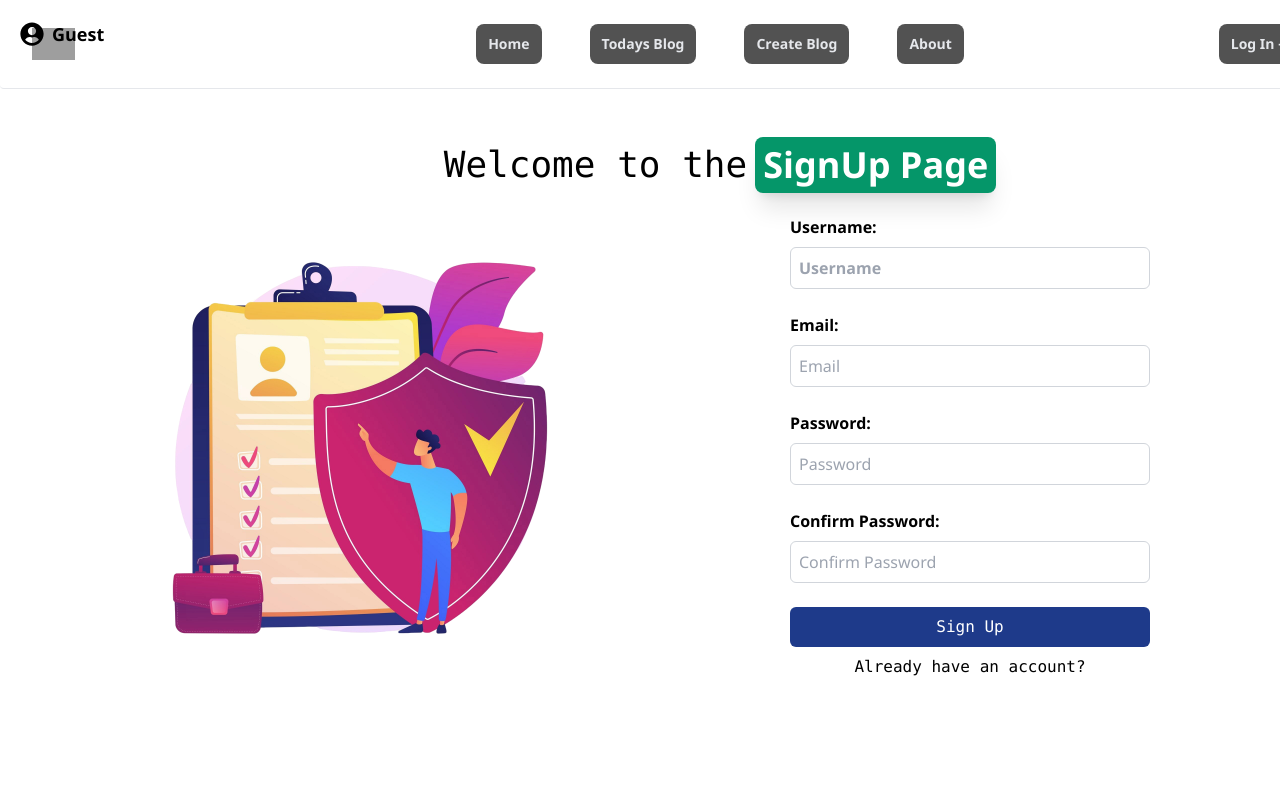
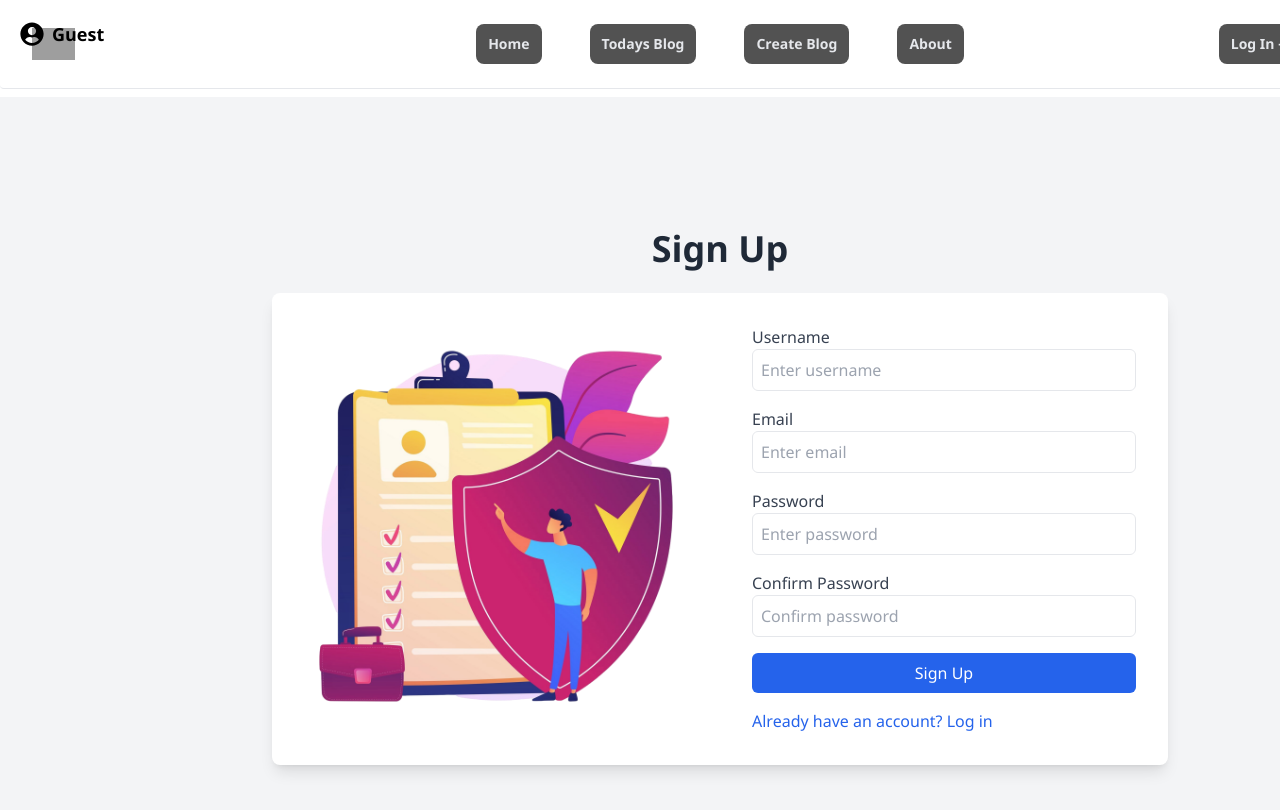
Before and after one commit to Nasifuad/The-Debuggers-Journal, a React (Vite) app in the folder client/: page /signup in a window 1280 px wide. Shown: the top 810 px of the page. Built offline with nearby package versions, Linux system fonts and the light colour scheme; grey boxes are pictures that could not be loaded.

Commit message:
Update Signup.jsx

```diff
--- a/client/src/sections/Signup.jsx
+++ b/client/src/sections/Signup.jsx
@@ -5,62 +5,47 @@ import { MyContext } from "../useContext/UseContext";
 
 const Signup = () => {
   const navigate = useNavigate();
-  const [isNameError, setIsNameError] = useState(false);
-  const [isPasswordError, setIsPasswordError] = useState(false);
-  const [isConfirmPasswordError, setIsConfirmPasswordError] = useState(false);
-  const [username, setName] = useState("");
+  const [username, setUsername] = useState("");
   const [email, setEmail] = useState("");
   const [password, setPassword] = useState("");
   const [passwordConfirm, setPasswordConfirm] = useState("");
-  const [userExits, setUserExits] = useState(false);
+  const [errors, setErrors] = useState({});
+  const [userExists, setUserExists] = useState(false);
   const [success, setSuccess] = useState(false);
-  const { currentUser, setCurrentUser, setIsLoggedIn } = useContext(MyContext);
+  const { setCurrentUser, setIsLoggedIn } = useContext(MyContext);
+
+  const validateForm = () => {
+    let newErrors = {};
+    if (username.length < 6) newErrors.username = "Username must be at least 6 characters.";
+    if (password.length < 6) newErrors.password = "Password must be at least 6 characters.";
+    if (password !== passwordConfirm) newErrors.passwordConfirm = "Passwords do not match.";
+    setErrors(newErrors);
+    return Object.keys(newErrors).length === 0;
+  };
 
   const handleSubmit = async (e) => {
     e.preventDefault();
-
-    const isNameValid = username.length >= 6;
-    const isPasswordValid = password.length >= 6;
-    const isPasswordsMatch = password === passwordConfirm;
-
-    setIsNameError(!isNameValid);
-    setIsPasswordError(!isPasswordValid);
-    setIsConfirmPasswordError(!isPasswordsMatch);
-
-    // If validation fails, stop execution
-    if (!isNameValid || !isPasswordValid || !isPasswordsMatch) {
-      return;
-    }
+    if (!validateForm()) return;
 
     const newUserData = { username, email, password };
-
     try {
       const res = await fetch(
         "https://the-debuggers-journal-backend.onrender.com/api/signup",
         {
           method: "POST",
-          headers: {
-            "Content-Type": "application/json",
-          },
+          headers: { "Content-Type": "application/json" },
           body: JSON.stringify(newUserData),
         }
       );
-
       const result = await res.json();
-      console.log(result);
 
       if (result.message === "User created successfully") {
         setSuccess(true);
-        console.log(currentUser);
         setCurrentUser(result.data.username);
-        console.log(result.data.username);
-        console.log(currentUser);
         setIsLoggedIn(true);
-        setTimeout(() => {
-          navigate("/");
-        }, 2000);
+        setTimeout(() => navigate("/"), 2000);
       } else {
-        setUserExits(true);
+        setUserExists(true);
       }
     } catch (error) {
       console.error("Error:", error);
@@ -68,125 +53,39 @@ const Signup = () => {
   };
 
   return (
-    <>
-      <h1 className="text-4xl font-mono flex justify-center items-center mt-10">
-        Welcome to the{" "}
-        <span className="ml-2 text-white font-bold bg-emerald-600 p-2 rounded-lg shadow-xl">
-          SignUp Page
-        </span>
-      </h1>
-      <div className="w-full flex justify-center items-center">
-        <div>
-          <img src={images.signup} alt="Sign up" className="w-[500px]" />
-        </div>
-
-        <div className="w-1/2 h-[500px] flex justify-center items-center flex-col">
-          <form className="flex flex-col w-1/2" onSubmit={handleSubmit}>
-            <label htmlFor="name" className="font-semibold pb-2">
-              Username:
-            </label>
-            <input
-              type="text"
-              id="name"
-              name="name"
-              placeholder="Username"
-              autoComplete="off"
-              required
-              value={username}
-              onChange={(e) => setName(e.target.value)}
-              className="p-2 border border-gray-300 rounded-md outline-none text-gray-500 capitalize font-semibold"
-            />
-            {isNameError && (
-              <p className="text-red-500 font-bold text-sm">
-                Username must be at least 6 characters
-              </p>
-            )}
-            <br />
-
-            <label htmlFor="email" className="font-semibold pb-2">
-              Email:
-            </label>
-            <input
-              type="email"
-              id="email"
-              name="email"
-              autoComplete="off"
-              placeholder="Email"
-              required
-              value={email}
-              onChange={(e) => setEmail(e.target.value)}
-              className="p-2 border border-gray-300 rounded-md outline-none text-gray-500"
-            />
-            <br />
-
-            <label htmlFor="password" className="font-semibold pb-2">
-              Password:
-            </label>
-            <input
-              type="password"
-              id="password"
-              name="password"
-              required
-              value={password}
-              onChange={(e) => setPassword(e.target.value)}
-              placeholder="Password"
-              className="p-2 border border-gray-300 rounded-md outline-none"
-            />
-            {isPasswordError && (
-              <p className="text-red-500 font-bold text-sm">
-                Password must be at least 6 characters
-              </p>
-            )}
-            <br />
-
-            <label htmlFor="passwordConfirm" className="font-semibold pb-2">
-              Confirm Password:
-            </label>
-            <input
-              type="password"
-              id="passwordConfirm"
-              name="passwordConfirm"
-              required
-              value={passwordConfirm}
-              onChange={(e) => setPasswordConfirm(e.target.value)}
-              placeholder="Confirm Password"
-              className="p-2 border border-gray-300 rounded-md outline-none"
-            />
-            {isConfirmPasswordError && (
-              <p className="text-red-500 font-bold text-sm">
-                Passwords do not match
-              </p>
-            )}
-            <br />
-
-            <button
-              type="submit"
-              className="bg-blue-900 px-4 py-2 text-white rounded-md hover:bg-blue-800 font-mono"
-            >
-              Sign Up
-            </button>
+    <div className="flex flex-col items-center justify-center min-h-screen bg-gray-100 p-6">
+      <h1 className="text-4xl font-semibold text-gray-800 mb-6">Sign Up</h1>
+      <div className="bg-white shadow-lg rounded-lg flex overflow-hidden w-full max-w-4xl">
+        <img src={images.signup} alt="Sign up" className="w-1/2 hidden md:block object-cover" />
+        <div className="w-full md:w-1/2 p-8">
+          <form className="space-y-4" onSubmit={handleSubmit}>
+            <div>
+              <label className="block text-gray-700 font-medium">Username</label>
+              <input type="text" value={username} onChange={(e) => setUsername(e.target.value)} className="w-full p-2 border rounded-md" placeholder="Enter username" required />
+              {errors.username && <p className="text-red-500 text-sm">{errors.username}</p>}
+            </div>
+            <div>
+              <label className="block text-gray-700 font-medium">Email</label>
+              <input type="email" value={email} onChange={(e) => setEmail(e.target.value)} className="w-full p-2 border rounded-md" placeholder="Enter email" required />
+            </div>
+            <div>
+              <label className="block text-gray-700 font-medium">Password</label>
+              <input type="password" value={password} onChange={(e) => setPassword(e.target.value)} className="w-full p-2 border rounded-md" placeholder="Enter password" required />
+              {errors.password && <p className="text-red-500 text-sm">{errors.password}</p>}
+            </div>
+            <div>
+              <label className="block text-gray-700 font-medium">Confirm Password</label>
+              <input type="password" value={passwordConfirm} onChange={(e) => setPasswordConfirm(e.target.value)} className="w-full p-2 border rounded-md" placeholder="Confirm password" required />
+              {errors.passwordConfirm && <p className="text-red-500 text-sm">{errors.passwordConfirm}</p>}
+            </div>
+            <button type="submit" className="w-full bg-blue-600 text-white py-2 rounded-md hover:bg-blue-700 transition">Sign Up</button>
           </form>
-          {userExits && (
-            <p className="text-red-500 font-bold text-sm">
-              User already exists
-            </p>
-          )}
-          {success && (
-            <p className="text-green-500 font-bold text-sm">
-              User created successfully
-            </p>
-          )}
-
-          <button
-            type="button"
-            className="px-4 py-2 text-black rounded-md font-mono"
-            onClick={() => navigate("/login")}
-          >
-            Already have an account?
-          </button>
+          {userExists && <p className="text-red-500 text-sm mt-2">User already exists</p>}
+          {success && <p className="text-green-500 text-sm mt-2">User created successfully</p>}
+          <button onClick={() => navigate("/login")} className="mt-4 text-blue-600 hover:underline">Already have an account? Log in</button>
         </div>
       </div>
-    </>
+    </div>
   );
 };
 
```
